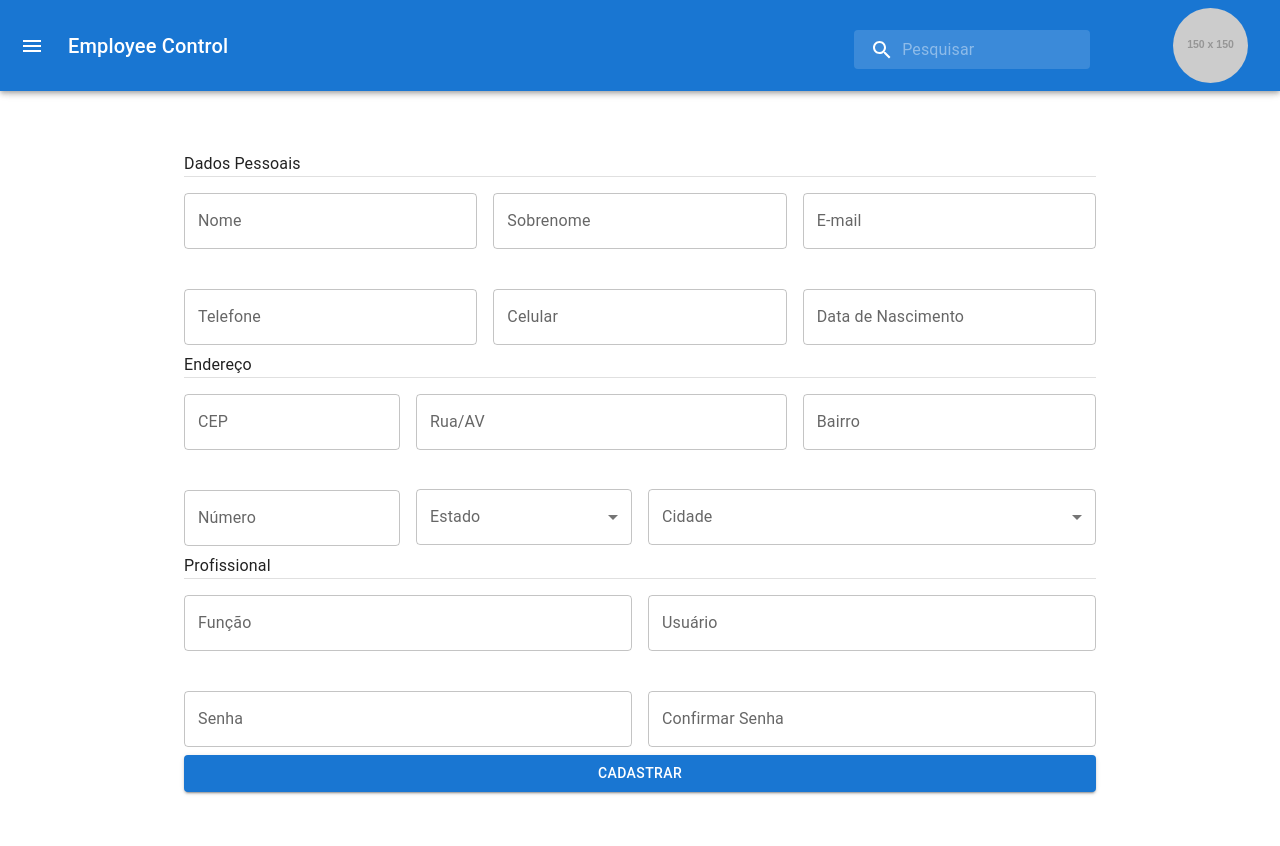
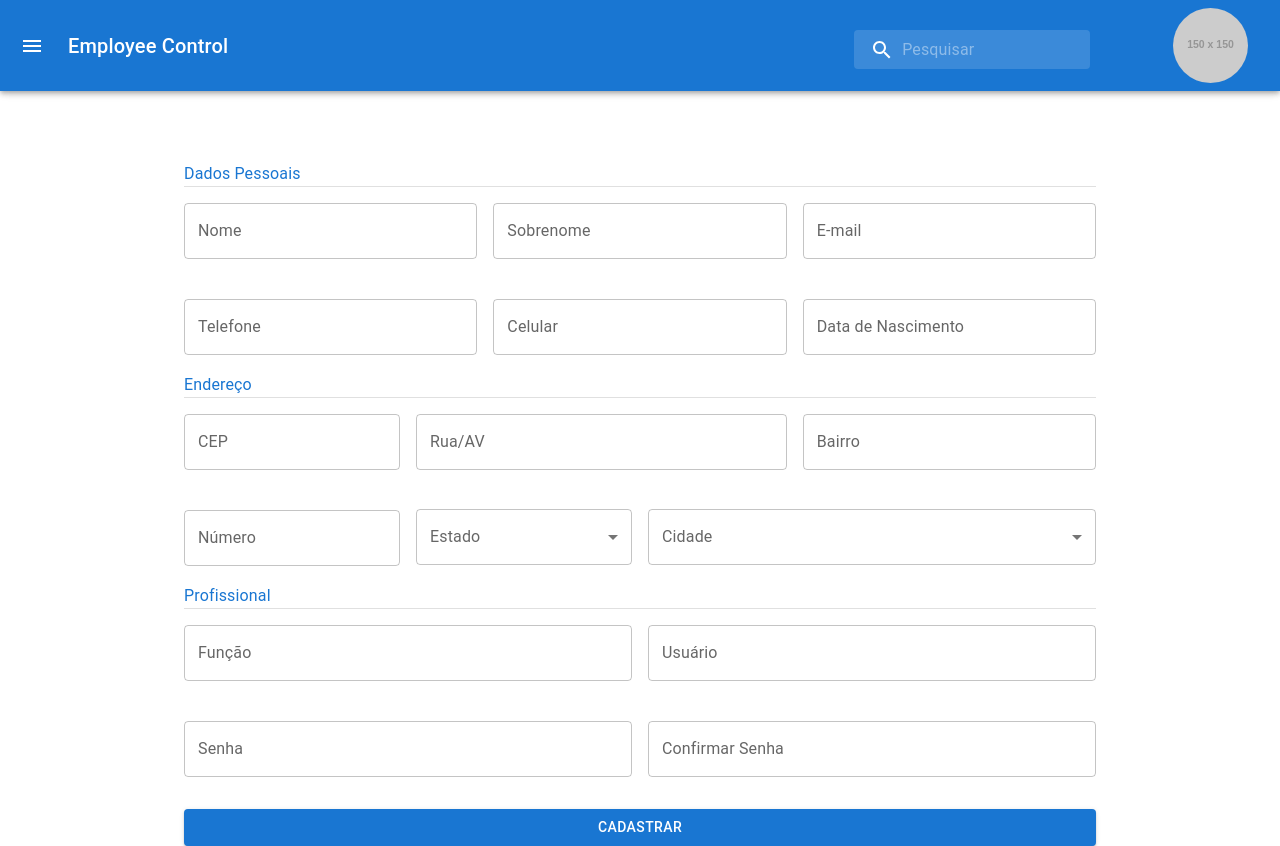
Before and after one commit to FerreiraJoao1996/employee-control, a React (Create React App) app: page /cadastro in a window 1280 px wide. Before the commit the page ends 800 px from the top, so only its background shows below. Built offline with nearby package versions, Linux system fonts and the light colour scheme.

Commit message:
adição de toastify

```diff
--- a/package.json
+++ b/package.json
@@ -17,6 +17,7 @@
     "react-input-mask": "^2.0.4",
     "react-router-dom": "^6.21.1",
     "react-scripts": "5.0.1",
+    "react-toastify": "^10.0.4",
     "web-vitals": "^2.1.4"
   },
   "scripts": {
--- a/src/Components/Cadastro/Cadastro.module.css
+++ b/src/Components/Cadastro/Cadastro.module.css
@@ -10,3 +10,14 @@
 .w100 {
     width:100%;
 }
+
+.typography {
+    font-size: 1.2em;
+    font-weight: 600;
+    margin-bottom: 5px;
+    color: #1976d2;
+}
+
+.typography:nth-child(1){
+    margin-top: 10px;
+}
--- a/src/Components/Cadastro/index.js
+++ b/src/Components/Cadastro/index.js
@@ -1,6 +1,8 @@
 import React, { useState, useEffect } from "react";
 import { useForm, Controller } from 'react-hook-form';
 import InputMask from 'react-input-mask';
+import { ToastContainer, toast } from "react-toastify";
+import "react-toastify/dist/ReactToastify.css";
 import styles from './Cadastro.module.css';
 import Layout from '../Layout'
 import { Button, Container, Divider, FormControl, Grid, InputLabel, MenuItem, Select, TextField, Typography } from '@mui/material';
@@ -12,7 +14,12 @@ function Cadastro () {
     const [endereco, setEndereco] = useState({})
 
     const {handleSubmit, control, setValue  } = useForm();
-    const onSubmit = (data) => console.log(data)
+    const onSubmit = (data) => {
+        if (data.senha !== data.confirmarSenha) {
+            toast.error("As senhas não coincidem!");
+            return;
+        }
+    }
 
     const buscarEndereco  = async (cep) => {
     try {
@@ -42,8 +49,9 @@ function Cadastro () {
     return (
         <><Layout />
         <form className={styles.formRegister} onSubmit={handleSubmit(onSubmit)}>
+            <ToastContainer />
             <Container maxWidth="lg">
-                <Typography padding={0} margin={0}>Dados Pessoais</Typography>
+                <Typography className={styles.typography}>Dados Pessoais</Typography>
                 <Divider />
                 <Grid container spacing={2}>
                     <Grid item xs={12} sm={4}>
@@ -201,7 +209,7 @@ function Cadastro () {
                     </Grid>
             </Container>
             <Container maxWidth="lg">
-                <Typography padding={0} margin={0}>Endereço</Typography>
+                <Typography className={styles.typography}>Endereço</Typography>
                 <Divider />
                 <Grid container spacing={2}>
                     <Grid item xs={12} sm={3}>
@@ -345,7 +353,7 @@ function Cadastro () {
                 </Grid>
             </Container>
             <Container maxWidth="lg">
-                <Typography padding={0} margin={0}>Profissional</Typography>
+                <Typography className={styles.typography}>Profissional</Typography>
                 <Divider />
                 <Grid container spacing={2}>
                     <Grid item xs={12} sm={6}>
@@ -447,7 +455,7 @@ function Cadastro () {
                         />
                     </Grid>
                 </Grid>
-                <Grid container spacing={2}>
+                <Grid container spacing={2} mt={1}>
                     <Grid item xs={12}>
                         <Button
                             type="submit"
```
Also changed, not shown: 1 other file (tests, documents, lock files or other folders).
